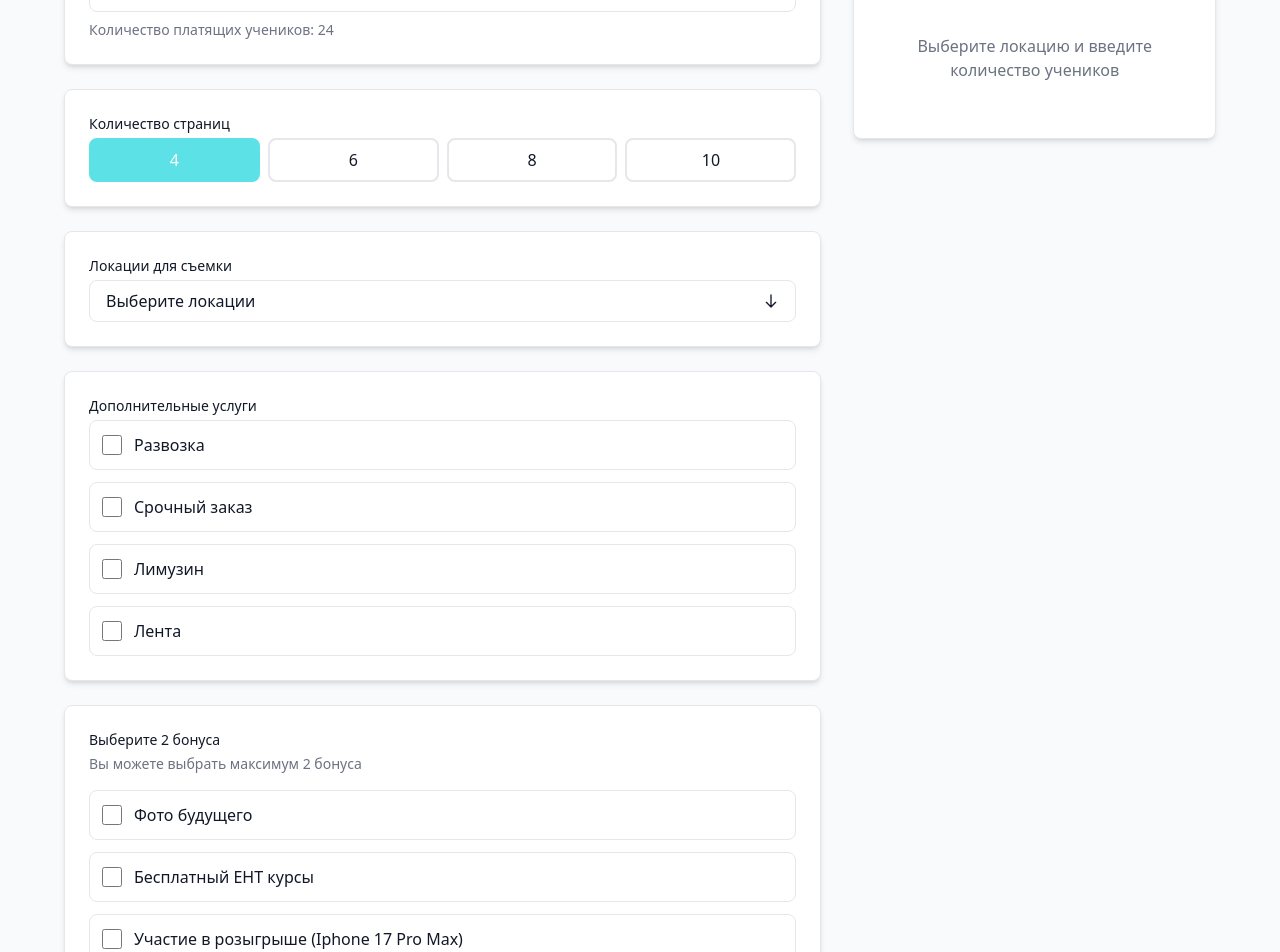
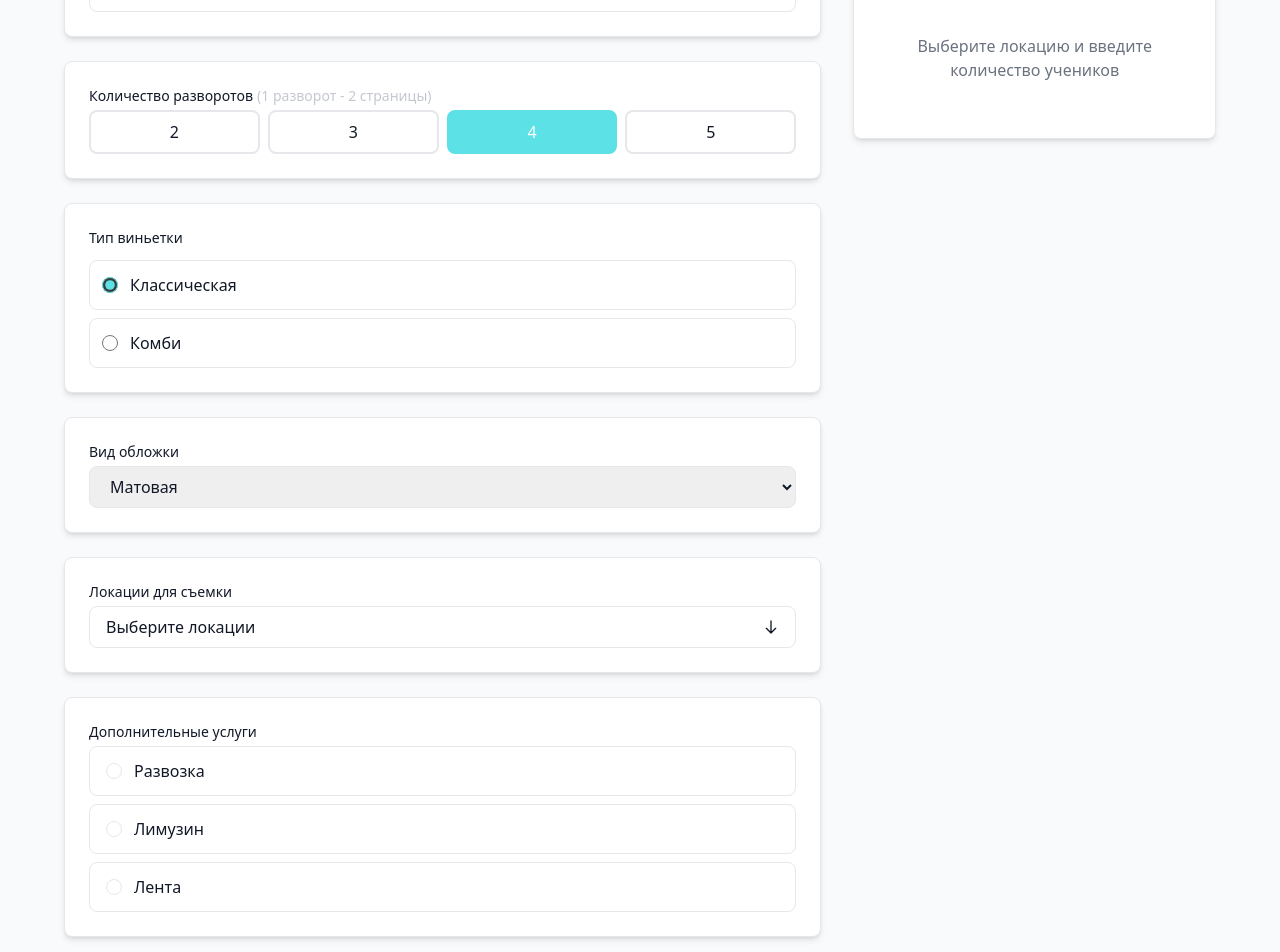
Before and after one commit to Kanaagaat/Beine, a Next.js app: page /ru/pricing in a window 1280 px wide. Shown: the part 280-1232 px from the top of the page. Built offline with nearby package versions, Linux system fonts and the light colour scheme.

Commit message:
add features

```diff
--- a/messages/kk.json
+++ b/messages/kk.json
@@ -66,7 +66,7 @@
     "faq": {
       "title": "Жиі қойылатын сұрақтар",
       "q1": "Даярлау қанша уақыт алады?",
-      "a1": "Әдетте 3 апта, жедел тапсырыс кезінде 1-2 апта.",
+      "a1": "Соңғы түсірілімнен бері шамамен 1-1.5 ай.",
       "q2": "Жеке дизайн тапсыруға бола ма?",
       "a2": "Иә, біз сіздің тілектеріңіз бойынша бірегей дизайн жасай аламыз.",
       "q3": "Қандай төлем әдістері қолжетімді?",
@@ -93,10 +93,20 @@
       "free": "тегін"
     },
     "pages": {
-      "label": "Беттер саны"
+      "label": "Бұрылыстар саны",
+      "hint": "(1 бұрылыс - 2 бет)"
     },
     "cover": {
-      "label": "Мұқабаны таңдаңыз"
+      "label": "Виньетка түрі",
+      "hardClassic": "Классикалық",
+      "comboCover": "Комби"
+    },
+    "coverFinish": {
+      "label": "Мұқаба беті",
+      "matte": "Мат",
+      "glossy": "Жылтыр",
+      "ecoLeather": "Эко-тері",
+      "diamond": "Алмас"
     },
     "location": {
       "label": "Түсіру локациялары",
@@ -107,9 +117,6 @@
       "title": "Қосымша қызметтер",
       "delivery": {
         "label": "Развозка"
-      },
-      "urgent": {
-        "label": "Жедел тапсырыс"
       },
       "limousine": {
         "label": "Лимузин"
@@ -125,7 +132,6 @@
       "list": {
         "futurePhotos": "Болашақтың суреттері",
         "entCourse": "ЕҢТ курсы",
-        "raffle": "Ұтысқа қатысу (17 Pro Max)",
         "backstage": "Backstage",
         "individualPhoto": "Жеке фото",
         "digitalFormat": "Фотолардың электрондық пішімі"
--- a/messages/ru.json
+++ b/messages/ru.json
@@ -66,7 +66,7 @@
     "faq": {
       "title": "Часто задаваемые вопросы",
       "q1": "Сколько времени занимает изготовление?",
-      "a1": "Обычно 3 недели, при срочном заказе 1-2 недели.",
+      "a1": "С момента последней съемки около 1-1.5 месяца.",
       "q2": "Можно ли заказать индивидуальный дизайн?",
       "a2": "Да, мы можем создать уникальный дизайн по вашим пожеланиям.",
       "q3": "Какие способы оплаты доступны?",
@@ -89,14 +89,24 @@
     "students": {
       "label": "Количество учеников",
       "placeholder": "Введите количество",
-      "paid": "Количество платящих учеников",
-      "free": "бесплатно"
+      "paid": "",
+      "free": ""
     },
     "pages": {
-      "label": "Количество страниц"
+      "label": "Количество разворотов",
+      "hint": "(1 разворот - 2 страницы)"
     },
     "cover": {
-      "label": "Выберите обложку"
+      "label": "Тип виньетки",
+      "hardClassic": "Классическая",
+      "comboCover": "Комби"
+    },
+    "coverFinish": {
+      "label": "Вид обложки",
+      "matte": "Матовая",
+      "glossy": "Глянцевая",
+      "ecoLeather": "Эко-кожа",
+      "diamond": "Алмазная"
     },
     "location": {
       "label": "Локации для съемки",
@@ -107,9 +117,6 @@
       "title": "Дополнительные услуги",
       "delivery": {
         "label": "Развозка"
-      },
-      "urgent": {
-        "label": "Срочный заказ"
       },
       "limousine": {
         "label": "Лимузин"
@@ -125,7 +132,6 @@
       "list": {
         "futurePhotos": "Фото будущего",
         "entCourse": "ЕНТ курс",
-        "raffle": "Участие в розыгрыше (17 Pro Max)",
         "backstage": "Backstage",
         "individualPhoto": "Индивидуальное фото",
         "digitalFormat": "Электронный формат фото"
--- a/src/components/pricing/BonusesSelector.tsx
+++ b/src/components/pricing/BonusesSelector.tsx
@@ -33,33 +33,38 @@ export function BonusesSelector({ selectedBonuses, onSelectionChange }: BonusesS
       <label className="label">{t('bonuses.label')}</label>
       <p className="text-sm text-brand-muted mb-4">{t('bonuses.maxSelection')}</p>
 
-      <div className="space-y-3">
+      <div className="space-y-2">
         {BONUSES.map((bonus) => {
           const isSelected = selectedBonuses.includes(bonus);
           const isDisabled = isMaxSelected && !isSelected;
 
           return (
-            <label
+            <button
               key={bonus}
-              className={`flex items-center p-3 border border-brand-border rounded-lg cursor-pointer transition-colors ${
+              type="button"
+              onClick={() => handleToggle(bonus)}
+              disabled={isDisabled}
+              className={`flex w-full items-center gap-3 rounded-lg border px-4 py-3 text-left transition-colors ${
                 isDisabled
-                  ? 'opacity-50 cursor-not-allowed bg-gray-50'
+                  ? 'opacity-50 cursor-not-allowed border-brand-border bg-gray-50'
                   : isSelected
-                    ? 'bg-brand-surface border-brand-accent'
-                    : 'hover:bg-brand-surface'
+                    ? 'border-brand-accent bg-brand-accent/10'
+                    : 'border-brand-border hover:border-brand-accent/60'
               }`}
             >
-              <input
-                type="checkbox"
-                checked={isSelected}
-                onChange={() => handleToggle(bonus)}
-                disabled={isDisabled}
-                className="w-5 h-5 text-brand-accent rounded focus:ring-brand-accent disabled:opacity-50"
-              />
-              <span className={`ml-3 font-medium ${isDisabled ? 'text-gray-500' : ''}`}>
+              <span
+                className={`inline-flex h-4 w-4 items-center justify-center rounded-full border flex-shrink-0 ${
+                  isSelected
+                    ? 'border-brand-accent bg-brand-accent'
+                    : 'border-brand-border bg-white'
+                }`}
+              >
+                {isSelected && <span className="h-2 w-2 rounded-full bg-white" />}
+              </span>
+              <span className={`flex-1 font-medium ${isDisabled ? 'text-gray-500' : ''}`}>
                 {bonus}
               </span>
-            </label>
+            </button>
           );
         })}
       </div>
--- a/src/components/pricing/PricingCalculator.tsx
+++ b/src/components/pricing/PricingCalculator.tsx
@@ -9,8 +9,12 @@ import {
   PAGES_OPTIONS,
   ADDONS_PRICES,
   FREE_COPIES,
+  COVER_TYPES,
+  COVER_FINISHES,
   type PageCount,
   type PricingResult,
+  type CoverTypeId,
+  type CoverFinishId,
 } from '@/config/pricingConfig';
 import { formatKZT } from '@/lib/formatters';
 import { type Location } from '@/data/locations';
@@ -32,9 +36,10 @@ export function PricingCalculator({ locations }: PricingCalculatorProps) {
   const [students, setStudents] = useState<number | ''>(25);
   const [pages, setPages] = useState<PageCount>(4);
   const [selectedLocationIds, setSelectedLocationIds] = useState<string[]>([]);
+  const [coverTypeId, setCoverTypeId] = useState<CoverTypeId>('hard_classic');
+  const [coverFinishId, setCoverFinishId] = useState<CoverFinishId>('matte');
   const [selectedAddons, setSelectedAddons] = useState<Record<string, boolean>>({
     delivery: false,
-    urgent: false,
     limousine: false,
     ribbon: false,
   });
@@ -54,13 +59,15 @@ export function PricingCalculator({ locations }: PricingCalculatorProps) {
         pages,
         locationIds: selectedLocationIds,
         addons: selectedAddons,
+        coverTypeId,
+        coverFinishId,
       });
 
       setPricing(result);
     } else {
       setPricing(null);
     }
-  }, [studentsNumber, pages, selectedLocationIds, selectedAddons]);
+  }, [studentsNumber, pages, selectedLocationIds, selectedAddons, coverTypeId, coverFinishId]);
 
   const handleContact = (method: 'whatsapp' | 'telegram') => {
     if (!pricing || !pricing.isValid || selectedLocationIds.length === 0 || studentsNumber <= 0) {
@@ -86,6 +93,20 @@ export function PricingCalculator({ locations }: PricingCalculatorProps) {
       .filter(Boolean)
       .join(', ');
 
+    // Get cover type label
+    const coverTypeKey = coverTypeId === 'hard_classic' ? 'hardClassic' : 'comboCover';
+    const coverTypeLabel = t(`cover.${coverTypeKey}`);
+
+    // Get cover finish label
+    const finishKeyMap: Record<string, string> = {
+      matte: 'matte',
+      glossy: 'glossy',
+      eco_leather: 'ecoLeather',
+      diamond: 'diamond',
+    };
+    const finishKey = finishKeyMap[coverFinishId] || 'matte';
+    const coverFinishLabel = t(`coverFinish.${finishKey}`);
+
     const message = buildInquiryMessage(
       {
         students: studentsNumber,
@@ -96,6 +117,8 @@ export function PricingCalculator({ locations }: PricingCalculatorProps) {
         bonuses: selectedBonuses.join(', '),
         pricePerStudent: pricing.pricePerStudent,
         totalCost: pricing.totalCost,
+        coverType: coverTypeLabel,
+        coverFinish: coverFinishLabel,
       },
       locale
     );
@@ -131,16 +154,15 @@ export function PricingCalculator({ locations }: PricingCalculatorProps) {
                 className="input"
                 placeholder={t('students.placeholder')}
               />
-              {studentsNumber > 0 && (
-                <p className="mt-2 text-sm text-brand-muted">
-                  {t('students.paid')}: {studentsNumber - FREE_COPIES}
-                </p>
-              )}
+              {studentsNumber > 0}
             </Card>
 
             {/* Pages Selection */}
             <Card>
-              <label className="label">{t('pages.label')}</label>
+              <label className="label">
+                {t('pages.label')}
+                <span className="ml-1 text-gray-400 opacity-60">{t('pages.hint')}</span>
+              </label>
               <div className="grid grid-cols-2 sm:grid-cols-4 gap-2">
                 {PAGES_OPTIONS.map((pageCount) => (
                   <button
@@ -156,6 +178,56 @@ export function PricingCalculator({ locations }: PricingCalculatorProps) {
                   </button>
                 ))}
               </div>
+            </Card>
+
+            {/* Cover Type Selection */}
+            <Card>
+              <h3 className="label mb-3">{t('cover.label')}</h3>
+              <div className="space-y-2">
+                {COVER_TYPES.map((cover) => (
+                  <label
+                    key={cover.id}
+                    className="flex items-center gap-3 cursor-pointer p-3 border border-brand-border rounded-lg hover:bg-brand-surface transition-colors"
+                  >
+                    <input
+                      type="radio"
+                      name="coverType"
+                      value={cover.id}
+                      checked={coverTypeId === cover.id}
+                      onChange={() => setCoverTypeId(cover.id)}
+                      className="w-4 h-4 accent-brand-accent"
+                    />
+                    <span className="font-medium">
+                      {t(`cover.${cover.id === 'hard_classic' ? 'hardClassic' : 'comboCover'}`)}
+                    </span>
+                  </label>
+                ))}
+              </div>
+            </Card>
+
+            {/* Cover Finish Selection */}
+            <Card>
+              <label className="label">{t('coverFinish.label')}</label>
+              <select
+                value={coverFinishId}
+                onChange={(e) => setCoverFinishId(e.target.value as CoverFinishId)}
+                className="input w-full"
+              >
+                {COVER_FINISHES.map((finish) => {
+                  const finishKeyMap: Record<string, string> = {
+                    matte: 'matte',
+                    glossy: 'glossy',
+                    eco_leather: 'ecoLeather',
+                    diamond: 'diamond',
+                  };
+                  const key = finishKeyMap[finish.id];
+                  return (
+                    <option key={finish.id} value={finish.id}>
+                      {t(`coverFinish.${key}`)}
+                    </option>
+                  );
+                })}
+              </select>
             </Card>
 
             {/* Location Selection */}
@@ -183,33 +255,43 @@ export function PricingCalculator({ locations }: PricingCalculatorProps) {
                 </button>
 
                 {showLocationDropdown && (
-                  <div className="absolute top-full left-0 right-0 mt-1 bg-white border border-brand-border rounded-lg shadow-lg z-10 max-h-64 overflow-y-auto">
+                  <div className="absolute top-full left-0 right-0 mt-1 bg-white border border-brand-border rounded-lg shadow-lg z-10 max-h-64 overflow-y-auto p-2 space-y-2">
                     {locations
                       .filter((l) => l.isActive)
-                      .map((location) => (
-                        <label
+                      .map((location) => {
+                        const isSelected = selectedLocationIds.includes(location.id);
+                        return (
+                          <button
                             key={location.id}
-                          className="flex items-center px-4 py-3 hover:bg-brand-surface cursor-pointer border-b border-brand-border last:border-b-0"
+                            type="button"
+                            onClick={() => {
+                              setSelectedLocationIds(
+                                isSelected
+                                  ? selectedLocationIds.filter((id) => id !== location.id)
+                                  : [...selectedLocationIds, location.id]
+                              );
+                            }}
+                            className={`flex w-full items-center gap-3 rounded-lg border px-4 py-3 text-left transition-colors ${
+                              isSelected
+                                ? 'border-brand-accent bg-brand-accent/10'
+                                : 'border-brand-border hover:border-brand-accent/60'
+                            }`}
                           >
-                          <input
-                            type="checkbox"
-                            checked={selectedLocationIds.includes(location.id)}
-                            onChange={(e) => {
-                              if (e.target.checked) {
-                                setSelectedLocationIds([...selectedLocationIds, location.id]);
-                              } else {
-                                setSelectedLocationIds(
-                                  selectedLocationIds.filter((id) => id !== location.id)
-                                );
-                              }
-                            }}
-                            className="w-4 h-4 rounded text-brand-accent"
-                          />
-                          <span className="ml-3 flex-1 font-medium">
+                            <span
+                              className={`inline-flex h-4 w-4 items-center justify-center rounded-full border flex-shrink-0 ${
+                                isSelected
+                                  ? 'border-brand-accent bg-brand-accent'
+                                  : 'border-brand-border bg-white'
+                              }`}
+                            >
+                              {isSelected && <span className="h-2 w-2 rounded-full bg-white" />}
+                            </span>
+                            <span className="flex-1 font-medium">
                               {locale === 'ru' ? location.nameRu : location.nameKk}
                             </span>
-                        </label>
-                      ))}
+                          </button>
+                        );
+                      })}
                   </div>
                 )}
               </div>
@@ -243,30 +325,40 @@ export function PricingCalculator({ locations }: PricingCalculatorProps) {
             {/* Add-ons Selection */}
             <Card>
               <label className="label">{t('addons.title')}</label>
-              <div className="space-y-3">
-                {Object.entries(ADDONS_PRICES).map(([key, price]) => (
-                  <label
+              <div className="space-y-2">
+                {Object.entries(ADDONS_PRICES).map(([key, price]) => {
+                  const isSelected = selectedAddons[key] || false;
+                  return (
+                    <button
                       key={key}
-                    className="flex items-center justify-between cursor-pointer p-3 border border-brand-border rounded-lg hover:bg-brand-surface transition-colors"
-                  >
-                    <div className="flex items-center flex-1">
-                      <input
-                        type="checkbox"
-                        checked={selectedAddons[key] || false}
-                        onChange={(e) => {
+                      type="button"
+                      onClick={() => {
                         setSelectedAddons({
                           ...selectedAddons,
-                            [key]: e.target.checked,
+                          [key]: !isSelected,
                         });
                       }}
-                        className="w-5 h-5 text-brand-accent rounded focus:ring-brand-accent"
-                      />
-                      <span className="ml-3 font-medium">
+                      className={`flex w-full items-center gap-3 rounded-lg border px-4 py-3 text-left transition-colors ${
+                        isSelected
+                          ? 'border-brand-accent bg-brand-accent/10'
+                          : 'border-brand-border hover:border-brand-accent/60'
+                      }`}
+                    >
+                      <span
+                        className={`inline-flex h-4 w-4 items-center justify-center rounded-full border flex-shrink-0 ${
+                          isSelected
+                            ? 'border-brand-accent bg-brand-accent'
+                            : 'border-brand-border bg-white'
+                        }`}
+                      >
+                        {isSelected && <span className="h-2 w-2 rounded-full bg-white" />}
+                      </span>
+                      <span className="flex-1 font-medium">
                         {t(`addons.${key}.label`)}
                       </span>
-                    </div>
-                  </label>
-                ))}
+                    </button>
+                  );
+                })}
               </div>
             </Card>
 
--- a/src/config/pricingConfig.ts
+++ b/src/config/pricingConfig.ts
@@ -3,10 +3,44 @@
  * Single source of truth for all pricing
  */
 
+// Cover types configuration
+export type CoverTypeId = 'hard_classic' | 'combo_cover';
+
+export interface CoverType {
+  id: CoverTypeId;
+  price: number; // KZT, I will set values later
+}
+
+export const COVER_TYPES: CoverType[] = [
+  {
+    id: 'hard_classic',
+    price: 0, // TODO: set real price
+  },
+  {
+    id: 'combo_cover',
+    price: 0, // TODO: set real price
+  },
+];
+
+// Cover finish configuration
+export type CoverFinishId = 'matte' | 'glossy' | 'eco_leather' | 'diamond';
+
+export interface CoverFinish {
+  id: CoverFinishId;
+  price: number; // All are free now, but keep for future use
+}
+
+export const COVER_FINISHES: CoverFinish[] = [
+  { id: 'matte', price: 0 },
+  { id: 'glossy', price: 0 },
+  { id: 'eco_leather', price: 0 },
+  { id: 'diamond', price: 0 },
+];
+
 // Fixed costs (KZT)
 export const PHOTOGRAPHER_PRICE = 30000;
 export const HARD_COVER_COST = 1800;
-export const PAGE_PRICE = 300; // per page (min 2 irrelevant: pages are 4/6/8/10)
+export const PAGE_PRICE = 600; // per page (min 2 irrelevant: pages are 4/6/8/10)
 export const FREE_COPIES = 1; // free album for class leader (староста)
 export const MARGIN_PER_PAID_ALBUM = 15000;
 
@@ -29,7 +63,6 @@ export const LOCATIONS_PRICES: Record<string, { oneHour: number; twoHours: numbe
 // Add-on prices (KZT)
 export const ADDONS_PRICES: Record<string, number> = {
   delivery: 50000, // Развозка
-  urgent: 5000, // Срочный заказ
   limousine: 40000, // Лимузин
   ribbon: 1000, // Лента
 };
@@ -39,14 +72,13 @@ export const ADDONS_PRICES: Record<string, number> = {
 export const BONUSES: string[] = [
   'Фото будущего',
   'Бесплатный ЕНТ курсы',
-  'Участие в розыгрыше (Iphone 17 Pro Max)',
   'Backstage video',
   'Индивидуальное фото',
   'Электронный формат фото',
 ];
 
 // Page count options available
-export const PAGES_OPTIONS = [4, 6, 8, 10] as const;
+export const PAGES_OPTIONS = [2, 3, 4, 5] as const;
 export type PageCount = typeof PAGES_OPTIONS[number];
 
 /**
@@ -79,14 +111,16 @@ export function roundTo10(value: number): number {
 
 /**
  * Pricing engine: main calculation
- * Inputs: studentsTotal, pages, locationIds, addons
+ * Inputs: studentsTotal, pages, locationIds, addons, coverTypeId, coverFinishId
  * Returns: paidCount, freeCopies, pricePerStudent, totalCost
  */
 export interface PricingInput {
   studentsTotal: number;
   pages: PageCount;
   locationIds: string[];
-  addons: Record<string, boolean>; // delivery, urgent, limousine, ribbon
+  addons: Record<string, boolean>; // delivery, limousine, ribbon
+  coverTypeId: CoverTypeId;
+  coverFinishId: CoverFinishId;
 }
 
 export interface PricingResult {
@@ -100,16 +134,16 @@ export interface PricingResult {
 }
 
 export function calculatePricing(input: PricingInput): PricingResult {
-  const { studentsTotal, pages, locationIds, addons } = input;
+  const { studentsTotal, pages, locationIds, addons, coverTypeId, coverFinishId } = input;
 
   // Validate
-  const paidCount = studentsTotal - FREE_COPIES;
+  const paidCount = studentsTotal;
   if (paidCount <= 0) {
     return {
       isValid: false,
       error: 'Must have at least 1 paying student',
       paidCount: 0,
-      freeCopies: FREE_COPIES,
+      freeCopies: 0,
       pricePerStudent: 0,
       totalCost: 0,
       locationsCostTotal: 0,
@@ -123,14 +157,22 @@ export function calculatePricing(input: PricingInput): PricingResult {
     return sum + (ADDONS_PRICES[key] || 0);
   }, 0);
 
+  // Get cover cost from selected cover type
+  const selectedCover = COVER_TYPES.find((c) => c.id === coverTypeId);
+  const coverCost = selectedCover?.price ?? 0;
+
+  // Cover finish cost (all are free for now)
+  const selectedFinish = COVER_FINISHES.find((f) => f.id === coverFinishId);
+  const finishCost = selectedFinish?.price ?? 0;
+
   // Algorithm
   // X = locationsCostTotal + photographer + addonsCost
   // Z = X / paidCount
-  // pricePerStudent = roundTo10(Z + hardCoverCost + pagesCost + marginPerPaidAlbum)
+  // pricePerStudent = roundTo10(Z + coverCost + finishCost + pagesCost + marginPerPaidAlbum)
   const X = locationsCostTotal + PHOTOGRAPHER_PRICE + addonsCost;
   const Z = X / paidCount;
   const pagesCost = pages * PAGE_PRICE;
-  const pricePerStudent = roundTo10(Z + HARD_COVER_COST + pagesCost + MARGIN_PER_PAID_ALBUM);
+  const pricePerStudent = roundTo10(Z + coverCost + finishCost + pagesCost + MARGIN_PER_PAID_ALBUM);
   const totalCost = pricePerStudent * paidCount;
 
   return {
--- a/src/lib/messaging.ts
+++ b/src/lib/messaging.ts
@@ -16,6 +16,8 @@ export interface InquiryData {
   locations?: string;
   addons?: string;
   bonuses?: string;
+  coverType?: string;
+  coverFinish?: string;
 }
 
 /**
@@ -34,12 +36,16 @@ export function buildInquiryMessage(
   const locations = data.locations || data.selectedLocations || '—';
   const addons = data.addons || '—';
   const bonuses = data.bonuses || '—';
+  const coverType = data.coverType || '—';
+  const coverFinish = data.coverFinish || '—';
 
   if (locale === 'ru') {
     return `Здравствуйте! Я заинтересован в услугах виньеток и альбомов.
 
 Количество учеников: ${students}${freeCopies > 0 ? ` (${paidCount} платящих, 1 бесплатно)` : ''}
 Страниц: ${pages}
+Тип виньетки: ${coverType}
+Вид обложки: ${coverFinish}
 Локации: ${locations}
 Дополнительные услуги: ${addons}
 Выбранные бонусы: ${bonuses}
@@ -53,6 +59,8 @@ export function buildInquiryMessage(
 
 Оқушылар саны: ${students}${freeCopies > 0 ? ` (${paidCount} төлеген, 1 тегін)` : ''}
 Беттер саны: ${pages}
+Виньетка түрі: ${coverType}
+Мұқаба беті: ${coverFinish}
 Локациялар: ${locations}
 Қосымша қызметтер: ${addons}
 Таңдалған бонустар: ${bonuses}
@@ -69,14 +77,14 @@ export function buildInquiryMessage(
  */
 export function getWhatsAppUrl(message: string): string {
   const encodedMessage = encodeURIComponent(message);
-  return `https://wa.me/87004304030?text=${encodedMessage}`;
+  return `https://wa.me/77476070385?text=${encodedMessage}`;
 }
 
 /**
  * Generate Telegram URL with optional message
  */
 export function getTelegramUrl(message?: string): string {
-  const baseUrl = 'https://t.me/Shaaankk';
+  const baseUrl = 'https://t.me/ka1rakni';
   if (message) {
     const encodedMessage = encodeURIComponent(message);
     return `${baseUrl}?text=${encodedMessage}`;
```
Also changed, not shown: src/config/pricing.ts (+4 -5 lines), 1 other file (tests, documents, lock files or other folders). Lines whose indentation alone changed are shown as unchanged.
